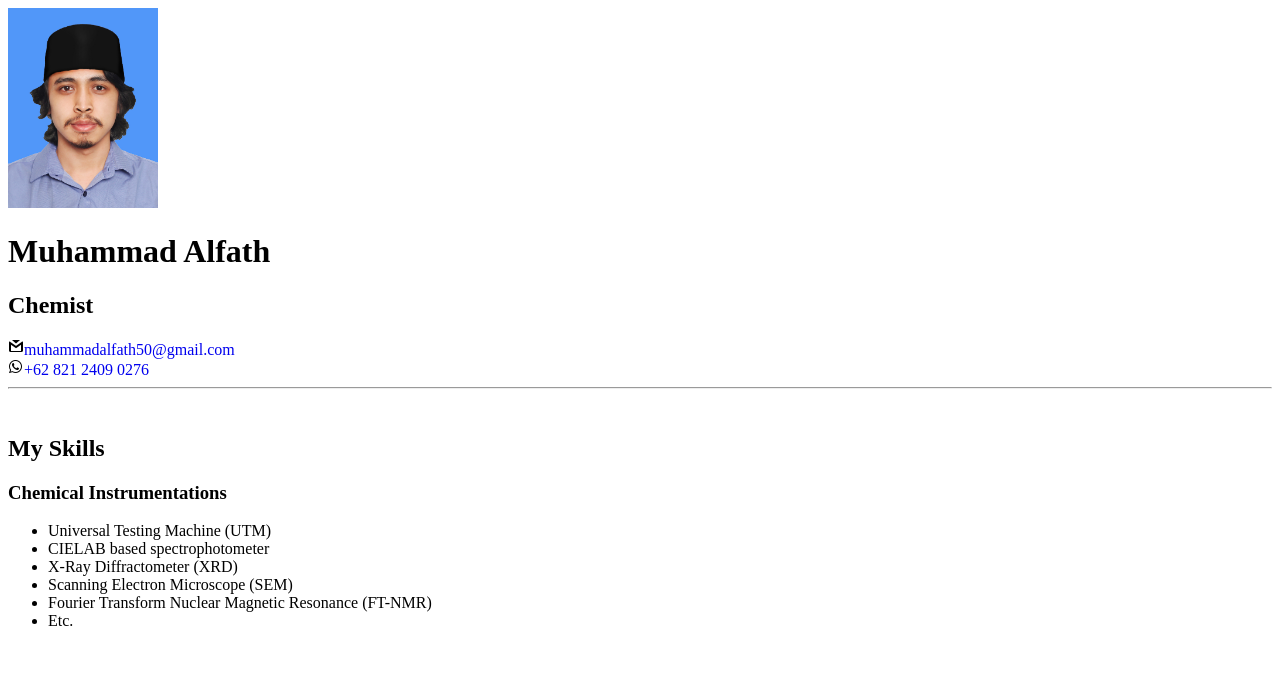
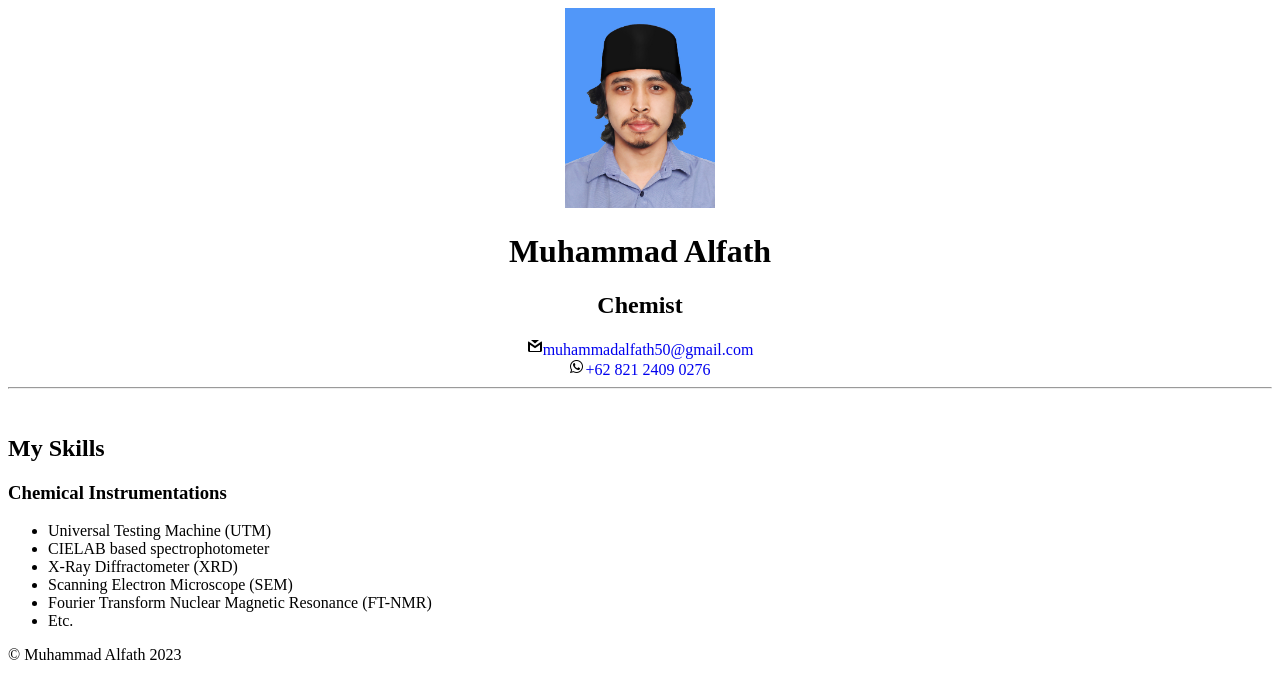
Before and after one commit to alfateeha/my-resume-capstone-1, a plain HTML site: page Public/skills.html in a window 1280 px wide. Drawn offline with Linux system fonts and the light colour scheme.

Commit message:
Add files via upload

```diff
--- a/Public/skills.html
+++ b/Public/skills.html
@@ -6,7 +6,8 @@
     <title>My Skills</title>
 </head>
 <body>
-    <img height="200" src="../Assets/Alfath1 (1).jpg"/>
+    <center>
+        <img height="200" src="../Assets/Alfath1 (1).jpg"/>
         <h1>Muhammad Alfath</h1>
         <h2>Chemist</h2>
 
@@ -14,6 +15,7 @@
             alt="email"/>muhammadalfath50@gmail.com</a><br />
         <a style="text-decoration:none" href="tel:+6282124090276"><img src="../Assets/icons8-whatsapp-16.png"
             alt="Phone" />+62 821 2409 0276</a><br />
+    </center>
     <hr />
     <br />
     <h2>My Skills</h2>
@@ -26,5 +28,6 @@
             <li>Fourier Transform Nuclear Magnetic Resonance (FT-NMR)</li>
             <li>Etc.</li>
         </ul>
+    <footer>© Muhammad Alfath 2023</footer>
 </body>
 </html>
```
Also changed, not shown: Public/achievements.html (+3 -0 lines), Public/contacts.html (+1 -0 lines), index.html (+2 -0 lines).
